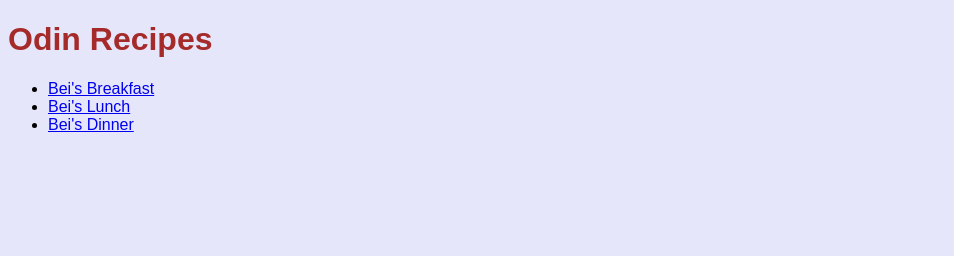
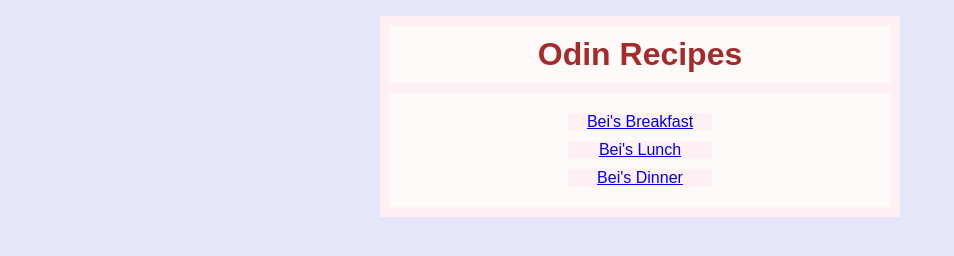
Before and after one commit to ivhu/odin-recipes, a plain HTML site: page index.html in a window 1280 px wide. Shown: the whole page, without its empty margins (0-954 px from the left). Drawn offline with Linux system fonts and the light colour scheme.

Commit message:
Add more CSS

```diff
--- a/index.html
+++ b/index.html
@@ -6,11 +6,15 @@
     <link rel="stylesheet" href="styles.css">
 </head>
 <body>
-    <h1>Odin Recipes</h1>
-    <ul class="no-italics">
-        <li><a href="./recipes/breakfast.html">Bei's Breakfast</a></li>
-        <li><a href="./recipes/lunch.html">Bei's Lunch</a></li>
-        <li><a href="./recipes/dinner.html">Bei's Dinner</a></li>
-    </ul>
+    <div class="odin">
+        <h1 class="odinrecipes">Odin Recipes</h1>
+        <div class="recipes">
+            <ul class="no-italics">
+                <li class="item"><a href="./recipes/breakfast.html">Bei's Breakfast</a></li>
+                <li class="item"><a href="./recipes/lunch.html">Bei's Lunch</a></li>
+                <li class="item"><a href="./recipes/dinner.html">Bei's Dinner</a></li>
+            </ul>
+        </div>
+    </div>
 </body>
 </html>
--- a/styles.css
+++ b/styles.css
@@ -17,8 +17,37 @@ ul, ol {
 
 .no-italics {
     font-style: normal;
+    list-style: none;
+    margin: 0px;
+    background-color: snow;
+    padding: 10px;
 }
 
 ol {
     font-weight: bold;
 }
+
+img {
+    height: 500px;
+}
+
+.odin {
+    padding: 10px;
+    width: 500px;
+    margin: 16px auto;
+    background-color: lavenderblush;
+    text-align: center;
+}
+
+.odinrecipes {
+    background-color: snow;
+    padding: 10px;
+    margin-top: auto;
+    margin-bottom: 10px;
+}
+
+.item {
+    margin: 10px auto;
+    background-color: lavenderblush;
+    width: 30%;
+}
```
